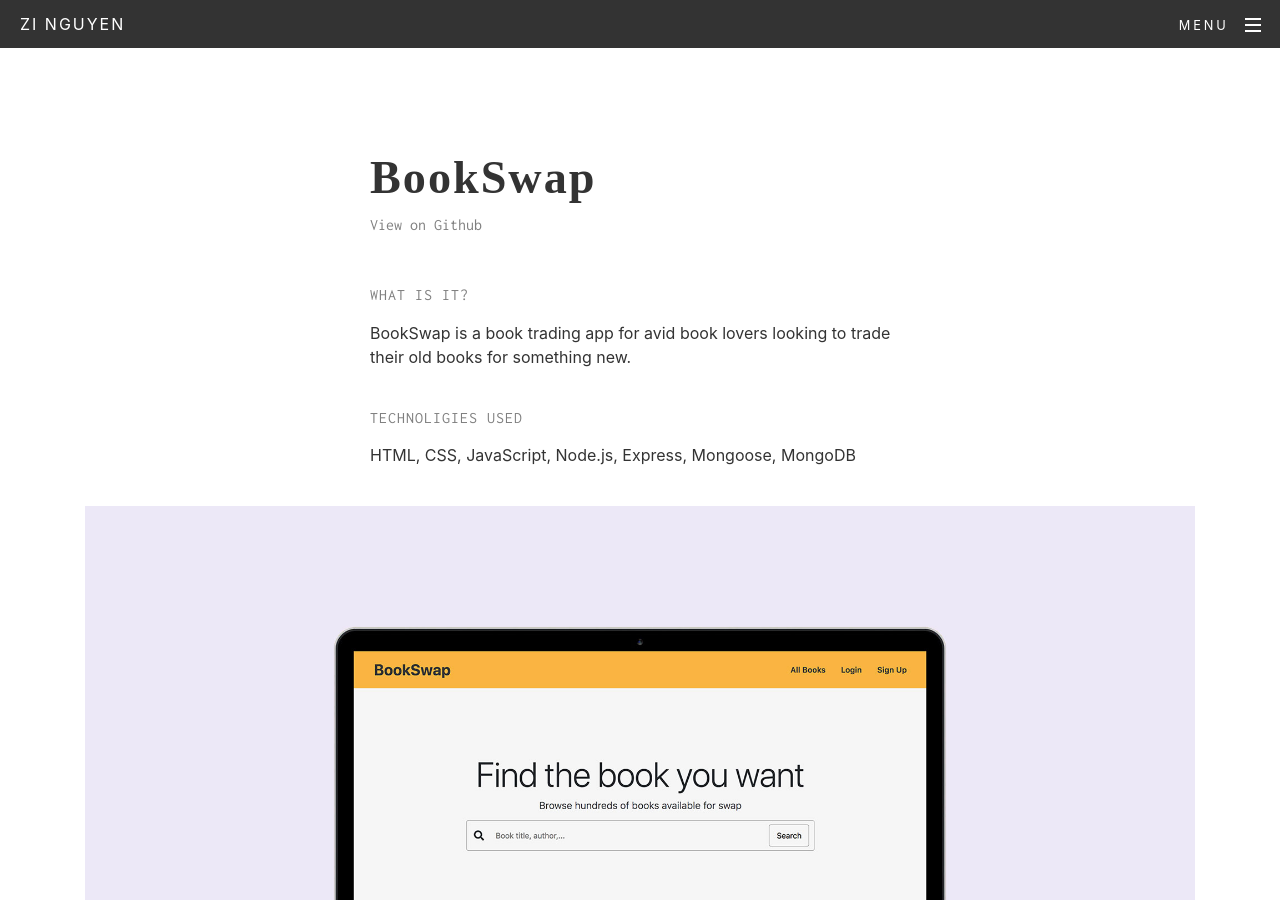
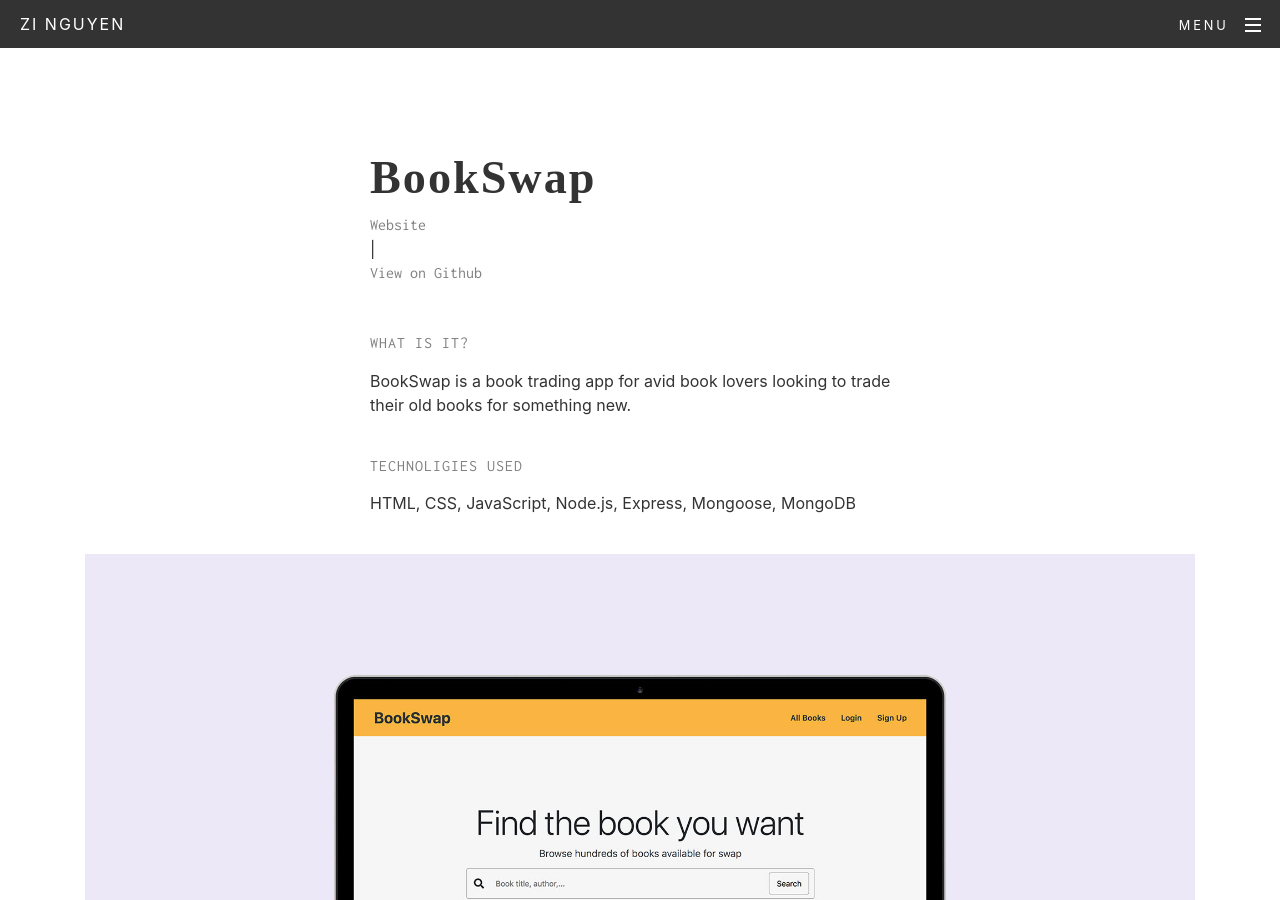
Before and after one commit to zinguyen/zinguyen.github.io, a Jekyll site: the page built from bookswap.html, in a window 1280 px wide and 900 px high. Built offline with Jekyll 4.4.1, drawn with Linux system fonts in a browser that asks for light colours; nearby versions of some CDN libraries.

Commit message:
update link to website

```diff
--- a/bookswap.html
+++ b/bookswap.html
@@ -9,7 +9,7 @@ permalink: /bookswap
       <div class="col-md-6 offset-md-3">
         <div class="project-title">
           <h2>BookSwap</h2>
-          <a class="project-link" href="https://github.com/zinguyen/book-swap-app">View on Github</a>
+          <a class="project-link" href="http://bookswap-app.herokuapp.com/">Website</a> | <a class="project-link" href="https://github.com/zinguyen/book-swap-app">View on Github</a>
         </div>
         <div class="project-desc">
           <div class="desc-group">
```
